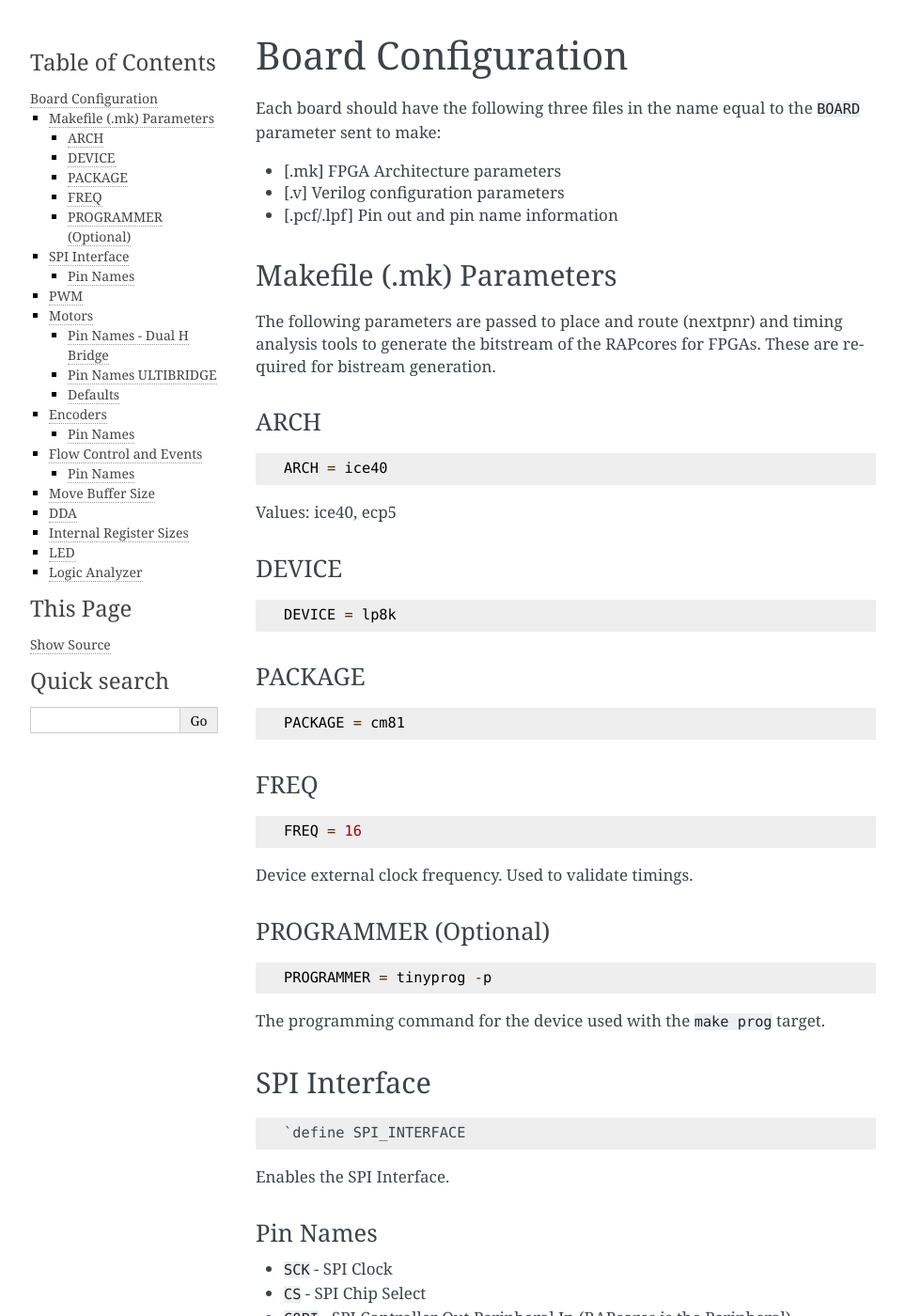
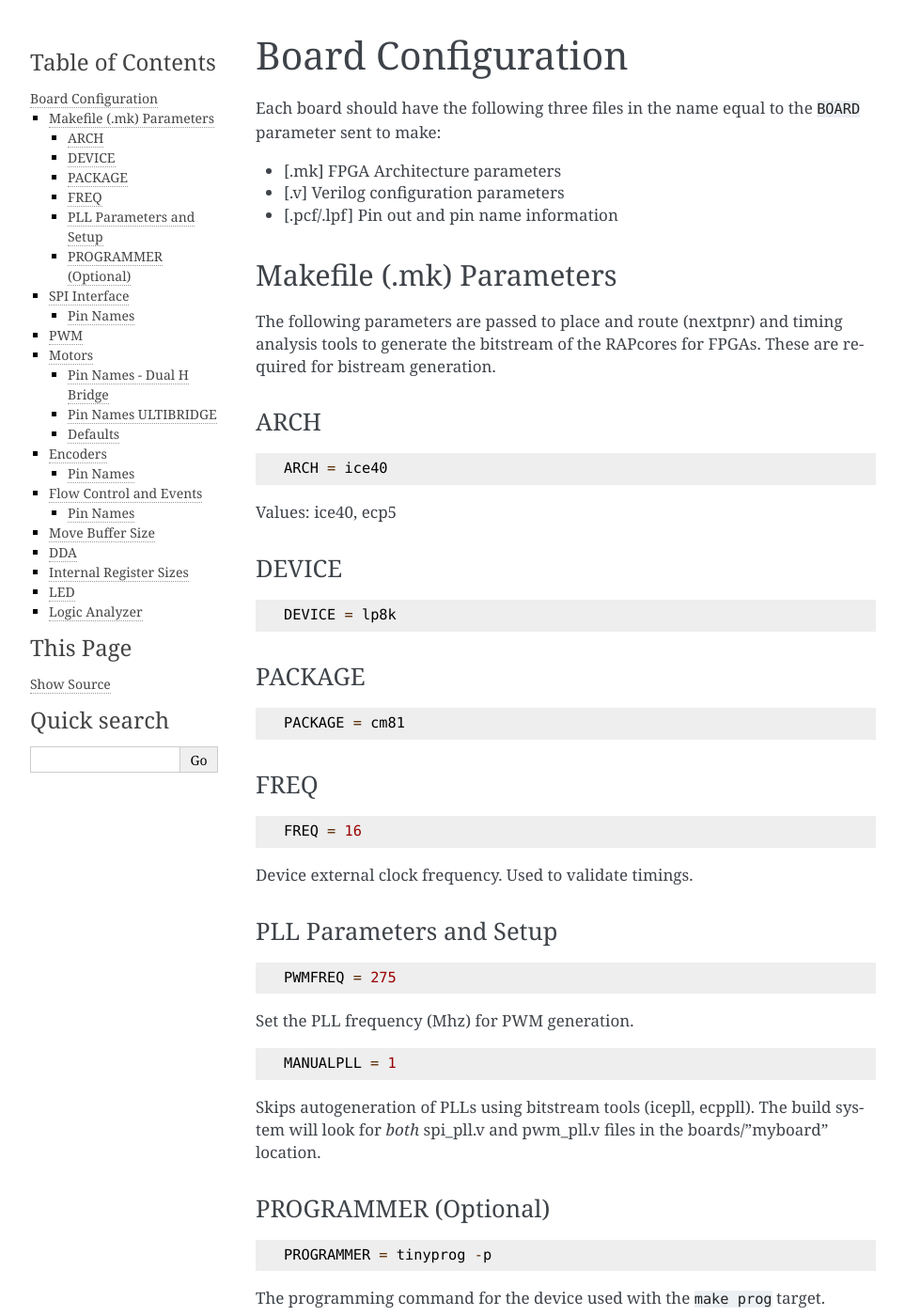
Before and after one commit to RAPcores/rapcores, a Sphinx documentation site: the page built from docs/configuration.md, in a window 1280 px wide and 1400 px high. Shown: the whole window at 94% size, without its empty margins (148-1111 px from the left). Built offline with Sphinx 7.4.7, drawn with Linux system fonts in a browser that asks for light colours.

Commit message:
[docs] PLL build system changes

````diff
--- a/docs/configuration.md
+++ b/docs/configuration.md
@@ -33,6 +33,20 @@ PACKAGE = cm81
 FREQ = 16
 ```
 Device external clock frequency. Used to validate timings.
+
+### PLL Parameters and Setup
+
+```
+PWMFREQ = 275
+```
+Set the PLL frequency (Mhz) for PWM generation.
+
+```
+MANUALPLL = 1
+```
+Skips autogeneration of PLLs using bitstream tools (icepll, ecppll).
+The build system will look for *both* spi_pll.v and pwm_pll.v files in
+the boards/"myboard" location.
 
 ### PROGRAMMER (Optional)
 ```
````
